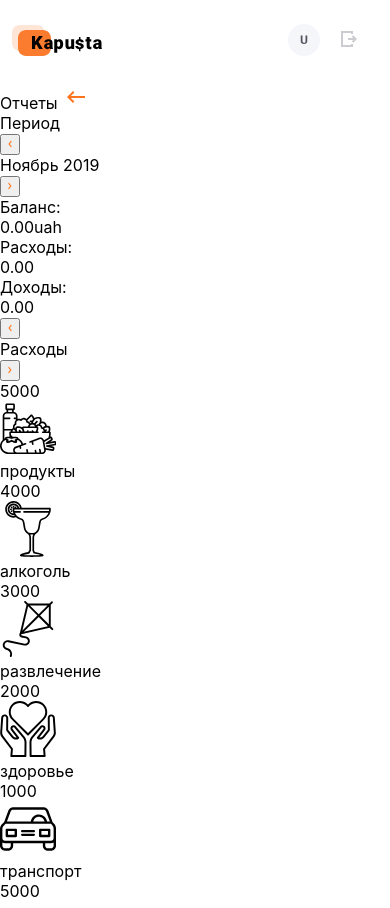
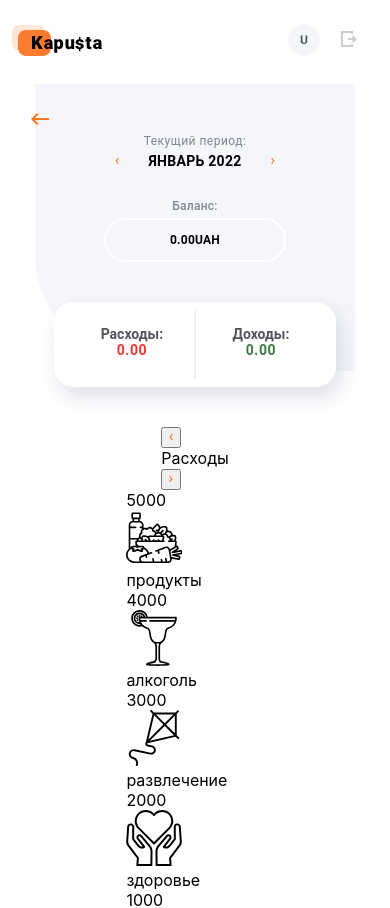
Before and after one commit to chillhaze/team-project-client, a React (Create React App) app: page /reports in a window 390 px wide. Shown: the top 908 px of the page. Built offline with nearby package versions, Linux system fonts and the light colour scheme.

Commit message:
CurrentPeriod mobile view

```diff
--- a/src/pages/Reports/BackToMain.jsx
+++ b/src/components/Report/BackToMain.jsx
@@ -2,7 +2,7 @@ import React from 'react';
 import { useMediaQuery } from 'react-responsive';
 import { useNavigate } from 'react-router-dom';
 import icons from '../../images/icons.svg';
-import { BackBtn } from './BackToMain.styled';
+import { BackBtn } from '../Report/styled/BackToMain.styled';
 
 export default function BackToMain() {
   const isMobile = useMediaQuery({
--- a/src/components/Report/BalanceInReport.jsx
+++ b/src/components/Report/BalanceInReport.jsx
@@ -1,14 +1,16 @@
 import React from 'react';
-import { Wrapper } from './styled/BalanceInReport.styled';
+import { Wrapper, BalanceTitle,BalanceWrapper,BalanceAmount } from './styled/BalanceInReport.styled';
 
 function BalanceInReport({ balance, currency }) {
   return (
     <Wrapper>
-      <h3>Баланс:</h3>
-      <p>
+      <BalanceTitle>Баланс:</BalanceTitle>
+      <BalanceWrapper>
+      <BalanceAmount>
         {balance}
         {currency}
-      </p>
+      </BalanceAmount>
+</BalanceWrapper>
     </Wrapper>
   );
 }
--- a/src/components/Report/CurrentPeriod.jsx
+++ b/src/components/Report/CurrentPeriod.jsx
@@ -1,22 +1,59 @@
-import React from 'react';
+import React, { useEffect, useState } from 'react';
 import icons from '../../images/icons.svg';
-import { Wrapper } from './styled/CurrentPeriod.styled';
+import { Wrapper, ArrowBackBtn, DateContainer, PeriodTitle, BalancePeriod, BalancePeriodWrapper } from './styled/CurrentPeriod.styled';
 
 function CurrentPeriod({ selectedPeriod, onClickBack, onClickForvard }) {
+
+    const [month, setMonth] = useState("");
+    const [year, setYear] = useState("");
+    const monthArr = ["Январь", "Февраль", "Март", "Апрель", "Май", "Июнь", "Июль", "Август", "Сентябрь", "Октябрь", "Ноябрь", "Декабрь",];
+    const date = new Date();
+    const currMonth = date.getMonth();
+    const currYear = date.getFullYear();
+
+    useEffect(() => {
+      if (month === '') {
+        setMonth(currMonth)
+        setYear(currYear)
+      }
+    }, []);
+
+    const monthHandler = (e) => {
+      const value = e.currentTarget.name;
+      if (value === "prev") {
+        let prevMonth = month - 1;
+        if (prevMonth < 0) {
+          prevMonth = 11;
+          setYear(year - 1)
+        }
+        setMonth(prevMonth)
+      } else {
+         let nextMonth = month + 1;
+        if (nextMonth >11) {
+          nextMonth =0;
+          setYear(year + 1)
+        }
+        setMonth(nextMonth)
+      }
+    }
+
+
   return (
     <Wrapper>
-      <h3>Период</h3>
-      <button type="button" onClick={onClickBack}>
+      <PeriodTitle>Текущий период:</PeriodTitle>
+      <DateContainer>
+         <ArrowBackBtn type="button" name="prev" onClick={monthHandler}>
         <svg width="4px" height="10px">
           <use href={icons + '#icon-arrow-left'}></use>
         </svg>
-      </button>
-      <p>{selectedPeriod}</p>
-      <button type="button" onClick={onClickForvard}>
+      </ArrowBackBtn>
+     <BalancePeriodWrapper> <BalancePeriod>{monthArr[month]} { year}</BalancePeriod></BalancePeriodWrapper>
+      <ArrowBackBtn type="button" name="next" onClick={monthHandler}>
         <svg width="4px" height="10px">
           <use href={icons + '#icon-arrow-right'}></use>
         </svg>
-      </button>
+      </ArrowBackBtn>
+     </DateContainer>
     </Wrapper>
   );
 }
--- a/src/components/Report/ExpensesIncome.jsx
+++ b/src/components/Report/ExpensesIncome.jsx
@@ -1,19 +1,23 @@
 import React from 'react';
-import { Wrapper } from './styled/ExpensesIncome.styled';
+import { Wrapper, List, Item, Text, AmountRed, AmountGreen, Bar } from './styled/ExpensesIncome.styled';
+import icons from '../../images/icons.svg'
 
 function ExpensesIncome({ summExpenses, summIncome }) {
   return (
     <Wrapper>
-      <ul>
-        <li>
-          <p>Расходы:</p>
-          <span>{summExpenses}</span>
-        </li>
-        <li>
-          <p>Доходы:</p>
-          <span>{summIncome}</span>
-        </li>
-      </ul>
+       <Bar height="70px" width="2px">
+        <use href={icons + "#icon-bar" }/>
+      </Bar>
+      <List>
+        <Item>
+          <Text>Расходы:</Text>
+          <AmountRed>{summExpenses}</AmountRed>
+        </Item>
+        <Item>
+          <Text>Доходы:</Text>
+          <AmountGreen>{summIncome}</AmountGreen>
+        </Item>
+      </List>
     </Wrapper>
   );
 }
--- a/src/components/Report/Report.jsx
+++ b/src/components/Report/Report.jsx
@@ -3,8 +3,9 @@ import BalanceInReport from './BalanceInReport';
 import CategoryList from './CategoryList';
 import BarChart from './BarChart';
 import CurrentPeriod from './CurrentPeriod';
+import BackToMain from './BackToMain';
 import ExpensesIncome from './ExpensesIncome';
-import { Wrapper } from './styled/Report.styled';
+import { Wrapper, CurrentPeriodWrapper } from './styled/Report.styled';
 import SwitchType from './SwitchTypeTransaction';
 
 const Report = () => {
@@ -18,9 +19,12 @@ const Report = () => {
 
   return (
     <Wrapper>
+      <BackToMain/>
+      <CurrentPeriodWrapper>
       <CurrentPeriod selectedPeriod={selectedPeriod} />
       <BalanceInReport balance={balance} currency={currency} />
       <ExpensesIncome summExpenses={summExpenses} summIncome={summIncome} />
+     </CurrentPeriodWrapper>
       <SwitchType selectedType={selectedType} />
       <CategoryList />
       <BarChart />
--- a/src/pages/Reports/BackToMain.styled.jsx
+++ b/src/components/Report/styled/BackToMain.styled.jsx
@@ -4,6 +4,10 @@ export const BackBtn = styled.button`
   background-color: transparent;
   border: none;
   cursor: pointer;
+  position:absolute;
+  top:22px;
+  left:22px;
+  z-index:1;
 
   @media only screen and (min-width: 768px) {
     font-size: 12px;
--- a/src/components/Report/styled/BalanceInReport.styled.jsx
+++ b/src/components/Report/styled/BalanceInReport.styled.jsx
@@ -1,3 +1,40 @@
 import styled from '@emotion/styled';
 
 export const Wrapper = styled.div``;
+
+export const BalanceTitle = styled.h3`
+font-family: Roboto;
+font-style: normal;
+font-weight: 500;
+font-size: 12px;
+line-height: 1.1666;
+letter-spacing: 0.02em;
+text-align:center;
+margin-bottom:5px;
+
+color: rgba(82, 85, 95, 0.7);
+
+`;
+
+export const BalanceWrapper = styled.div`
+width:182px;
+height:44px;
+display:flex;
+align-items:center;
+justify-content:center;
+border: 2px solid #FFFFFF;
+border-radius: 22px;
+margin-bottom: 40px;
+`;
+
+export const BalanceAmount = styled.p`
+font-family: Roboto;
+font-style: normal;
+font-weight: bold;
+font-size: 12px;
+line-height: 1.1666;
+letter-spacing: 0.02em;
+text-transform: uppercase;
+
+color: #000000;
+`;
--- a/src/components/Report/styled/CurrentPeriod.styled.jsx
+++ b/src/components/Report/styled/CurrentPeriod.styled.jsx
@@ -1,3 +1,60 @@
 import styled from '@emotion/styled';
 
-export const Wrapper = styled.div``;
+
+
+export const Wrapper = styled.div`
+margin-top:50px;
+// position:relative;
+// display:flex;
+// flex-direction:column;
+// align-items:center;
+// width:320px;
+// /* height:286px; */
+// margin:0 auto;
+// padding:0;
+ `;
+
+export const ArrowBackBtn = styled.button`
+border:transparent;
+background-color:transparent;
+margin:0 10px;
+display:flex;
+align-items:center;
+`;
+
+export const DateContainer = styled.div`
+display:flex;
+align-items:center;
+margin-bottom:30px;
+`;
+
+export const PeriodTitle = styled.h3`
+margin-bottom:5px;
+font-family: Roboto;
+font-style: normal;
+font-weight: normal;
+font-size: 12px;
+line-height: 1.1666;
+
+text-align: center;
+letter-spacing: 0.04em;
+
+color: rgba(82, 85, 95, 0.7);
+`;
+
+export const BalancePeriod = styled.p`
+font-family: Roboto;
+font-style: normal;
+font-weight: bold;
+font-size: 14px;
+line-height: 16px;
+text-align: center;
+letter-spacing: 0.02em;
+text-transform: uppercase;
+
+color: ${props=>props.theme.colors.black};
+`;
+
+export const BalancePeriodWrapper = styled.div`
+width:120px;
+`;
--- a/src/components/Report/styled/ExpensesIncome.styled.jsx
+++ b/src/components/Report/styled/ExpensesIncome.styled.jsx
@@ -1,3 +1,64 @@
 import styled from '@emotion/styled';
 
-export const Wrapper = styled.div``;
+export const Wrapper = styled.div`
+position:relative;
+width:282px;
+height:85px;
+padding:24px 12px;
+background-color:${props => props.theme.colors.white};
+box-shadow: 5px 10px 20px rgba(170, 178, 197, 0.4);
+border-radius: 20px;
+align-items:center;
+
+`;
+
+export const List = styled.ul`
+display:flex;
+align-items:center;
+justify-content:space-around;
+`;
+
+export const Item = styled.li`
+display:flex;
+align-items:center;
+flex-direction:column;
+justify-content:center;
+`;
+
+export const Text = styled.p`
+font-family: Roboto;
+font-style: normal;
+font-weight: bold;
+font-size: 14px;
+line-height: 1.1666;
+
+color: #52555F;
+
+`;
+
+export const AmountRed = styled.span`
+font-family: Roboto;
+font-style: normal;
+font-weight: bold;
+font-size: 14px;
+line-height: 16px;
+letter-spacing: 0.04em;
+
+color: #E53935;
+`;
+
+export const AmountGreen = styled.span`
+font-family: Roboto;
+font-style: normal;
+font-weight: bold;
+font-size: 14px;
+line-height: 16px;
+letter-spacing: 0.04em;
+color: #407946;
+`;
+
+export const Bar = styled.svg`
+position:absolute;
+top:8px;
+left:140px;
+`;
--- a/src/components/Report/styled/Report.styled.jsx
+++ b/src/components/Report/styled/Report.styled.jsx
@@ -1,3 +1,23 @@
 import styled from '@emotion/styled';
+import bg from '../../../images/mobile-bg-current-period.png';
 
-export const Wrapper = styled.div``;
+export const Wrapper = styled.div`
+position:relative;
+display:flex;
+flex-direction:column;
+align-items:center;
+margin:0 auto;
+padding:0;
+`;
+
+export const CurrentPeriodWrapper = styled.div`
+position:relative;
+display:flex;
+flex-direction:column;
+align-items:center;
+width:320px;
+height:342px;
+background-image:URL(${bg});
+background-position-y:-55px;
+background-repeat:no-repeat;
+`;
--- a/src/pages/Reports/Reports.jsx
+++ b/src/pages/Reports/Reports.jsx
@@ -1,12 +1,12 @@
 import Report from 'components/Report/Report';
-import BackToMain from './BackToMain';
+// import BackToMain from './BackToMain';
 import { Wrapper } from './Reports.styled';
 
 const Reports = () => {
   return (
     <Wrapper>
-       Отчеты
-      <BackToMain />
+       {/* Отчеты */}
+      {/* <BackToMain /> */}
       <Report />
     </Wrapper>
   );
--- a/src/pages/Reports/Reports.styled.js
+++ b/src/pages/Reports/Reports.styled.js
@@ -1,3 +1,9 @@
 import styled from '@emotion/styled';
+// import bg from '../../images/mobile-bg-current-period.png';
 
 export const Wrapper = styled.div``;
+
+// export const Container = styled.div`
+//   position: relative;
+//   background-image: url(${bg});
+// `;
```
Also changed, not shown: src/images/icons.svg, src/images/mobile-bg-current-period.png (added).
